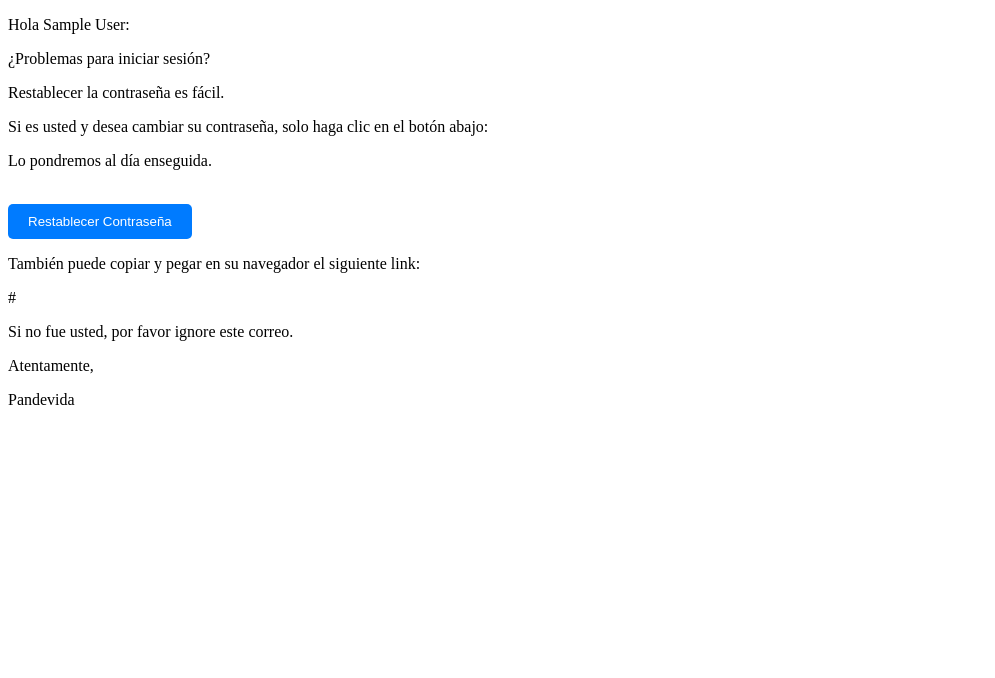
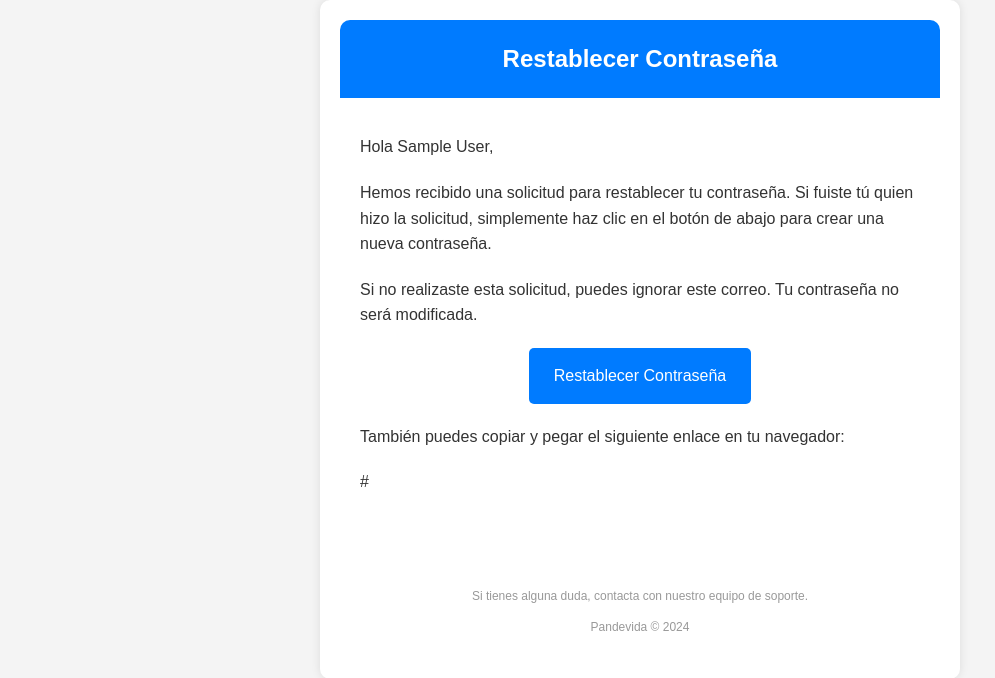
Before and after one commit to RbroH99/pan-de-vida-app-api, a Django app: template app/user/templates/password_reset_email.html in a window 1280 px wide. Shown: the top 678 px of the page, without its empty margins (0-995 px from the left). Run offline with Django 4.2, Linux system fonts and the light colour scheme; a user stored in the database is signed in; tables that the repository leaves empty hold one stand-in row (values such as "Sample post"); the template is opened without the code that fills it: most values are stand-ins (such as "Sample title", 1, 10 or a date in 2020); parts of the project's set-up code (start-up, migrations or seed data) failed here and were passed over.

Commit message:
Setted restore page to localhost and changed the email body

```diff
--- a/app/user/serializers.py
+++ b/app/user/serializers.py
@@ -74,7 +74,7 @@ class PasswordResetRequestSerializer(serializers.Serializer):
     def send_password_reset_email(self, request):
         token = self.generate_password_reset_token(self.user)
         reset_url = (
-            f"{request.build_absolute_uri('reset-password/')}?token={token}"
+            f"http://localhost:3000/reset-password?token={token}"
         )
 
         html_message = render_to_string(
--- a/app/user/templates/password_reset_email.html
+++ b/app/user/templates/password_reset_email.html
@@ -1,38 +1,112 @@
 <!DOCTYPE html>
-<html lang="en" xmlns="http://www.w3.org/1999/xhtml">
+<html lang="en">
   <head>
-    <meta charset="utf-8" />
+    <meta charset="UTF-8" />
+    <meta name="viewport" content="width=device-width, initial-scale=1.0" />
     <title>Restablecer contraseña</title>
+    <style>
+      body {
+        font-family: Arial, sans-serif;
+        background-color: #f4f4f4;
+        margin: 0;
+        padding: 0;
+        -webkit-font-smoothing: antialiased;
+        width: 100%;
+        line-height: 1.6;
+      }
+      .email-container {
+        max-width: 600px;
+        margin: 0 auto;
+        background-color: #ffffff;
+        padding: 20px;
+        border-radius: 10px;
+        box-shadow: 0 0 10px rgba(0, 0, 0, 0.1);
+      }
+      .email-header {
+        text-align: center;
+        padding: 20px 0;
+        background-color: #007bff;
+        color: #ffffff;
+        border-radius: 10px 10px 0 0;
+      }
+      .email-header h1 {
+        margin: 0;
+        font-size: 24px;
+      }
+      .email-body {
+        padding: 20px;
+      }
+      .email-body p {
+        font-size: 16px;
+        color: #333333;
+        margin-bottom: 20px;
+      }
+      .email-footer {
+        padding: 10px 0;
+        text-align: center;
+        font-size: 12px;
+        color: #999999;
+        margin-top: 30px;
+      }
+      .btn-reset {
+        display: inline-block;
+        background-color: #007bff;
+        color: white;
+        text-decoration: none;
+        padding: 15px 25px;
+        font-size: 16px;
+        border-radius: 5px;
+        transition: background-color 0.3s ease;
+      }
+      .btn-reset:hover {
+        background-color: #0056b3;
+      }
+      @media (max-width: 600px) {
+        .email-container {
+          padding: 10px;
+        }
+        .email-body p {
+          font-size: 14px;
+        }
+        .btn-reset {
+          padding: 10px 20px;
+          font-size: 14px;
+        }
+      }
+    </style>
   </head>
   <body>
-    <p>Hola {{ user.name }}:</p>
-    <p>¿Problemas para iniciar sesión?</p>
-    <p>Restablecer la contraseña es fácil.</p>
-    <p>
-      Si es usted y desea cambiar su contraseña, solo haga clic en el botón
-      abajo:
-    </p>
-    <p>Lo pondremos al día enseguida.</p>
-    <br />
-    <button
-      href="{{ reset_url }}"
-      style="
-        background-color: #007bff;
-        color: white;
-        padding: 10px 20px;
-        border: none;
-        border-radius: 5px;
-        cursor: pointer;
-        transition: background-color 0.3s ease;
-      "
-    >
-      Restablecer Contraseña
-    </button>
-    <p>También puede copiar y pegar en su navegador el siguiente link:</p>
-    {{ reset_url }}
-
-    <p>Si no fue usted, por favor ignore este correo.</p>
-    <p>Atentamente,</p>
-    <p>Pandevida</p>
+    <div class="email-container">
+      <!-- Encabezado -->
+      <div class="email-header">
+        <h1>Restablecer Contraseña</h1>
+      </div>
+      <!-- Cuerpo del mensaje -->
+      <div class="email-body">
+        <p>Hola {{ user.name }},</p>
+        <p>
+          Hemos recibido una solicitud para restablecer tu contraseña. Si fuiste
+          tú quien hizo la solicitud, simplemente haz clic en el botón de abajo
+          para crear una nueva contraseña.
+        </p>
+        <p>
+          Si no realizaste esta solicitud, puedes ignorar este correo. Tu
+          contraseña no será modificada.
+        </p>
+        <p style="text-align: center">
+          <!-- Botón de restablecer -->
+          <a href="{{ reset_url }}" class="btn-reset">Restablecer Contraseña</a>
+        </p>
+        <p>
+          También puedes copiar y pegar el siguiente enlace en tu navegador:
+        </p>
+        <p>{{ reset_url }}</p>
+      </div>
+      <!-- Pie de página -->
+      <div class="email-footer">
+        <p>Si tienes alguna duda, contacta con nuestro equipo de soporte.</p>
+        <p>Pandevida © 2024</p>
+      </div>
+    </div>
   </body>
 </html>
```
